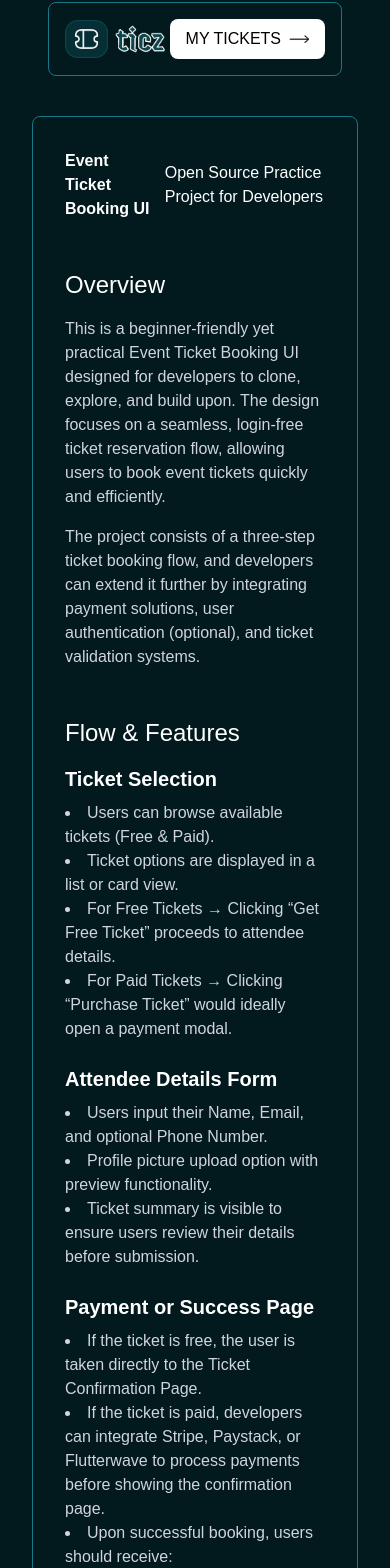
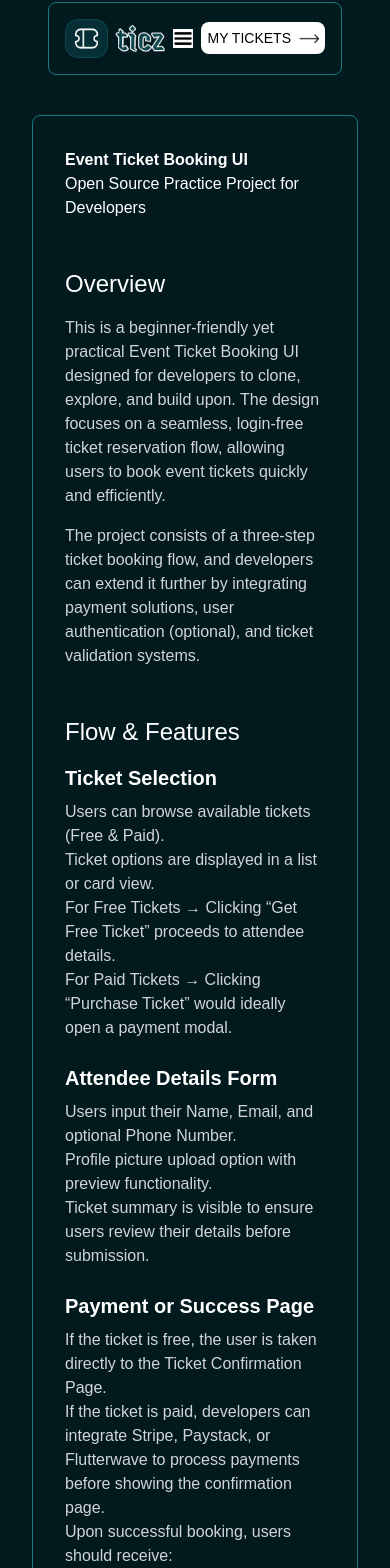
Before and after one commit to elizabeth-agada/hngx-stage2-ticketer, a Next.js app: page /about in a window 390 px wide. Shown: the part 70-1638 px from the top of the page. Built offline with nearby package versions, Linux system fonts and the light colour scheme.

Commit message:
added a menu for mobile

```diff
--- a/src/app/about/page.tsx
+++ b/src/app/about/page.tsx
@@ -1,3 +1,5 @@
+"use client"
+
 import React from "react";
 import Navbar from "../../components/Navbar";
 import Image from 'next/image';
@@ -11,7 +13,7 @@ const AboutPage = () => {
       <Navbar />
 
       <div className="max-w-3xl mx-auto border border-[#197686] rounded-lg p-8">
-      <header className="flex items-center mb-12 gap-2">
+      <header className="md:flex items-center mb-12 gap-2">
         <h1 className="font-bold">Event Ticket Booking UI</h1>
         <p className="">Open Source Practice Project for Developers</p>
       </header>
@@ -31,29 +33,29 @@ const AboutPage = () => {
         <div className="space-y-6">
           <div>
             <h3 className="text-xl font-semibold mb-2">Ticket Selection</h3>
-            <p className="text-gray-300">
-              <ul className="list-disc list-inside text-gray-300">
+            <div className="text-gray-300">
+              <ul className="md:list-disc list-inside text-gray-300">
                 <li>Users can browse available tickets (Free & Paid).</li>
                 <li>Ticket options are displayed in a list or card view.</li>
                 <li>For Free Tickets → Clicking “Get Free Ticket” proceeds to attendee details.</li>
                 <li>For Paid Tickets → Clicking “Purchase Ticket” would ideally open a payment modal.</li>
               </ul>
-            </p>
+            </div>
           </div>
           <div>
             <h3 className="text-xl font-semibold mb-2">Attendee Details Form</h3>
-            <p className="text-gray-300">
-              <ul className="list-disc list-inside text-gray-300">
+            <div className="text-gray-300">
+              <ul className="md:list-disc list-inside text-gray-300">
                 <li>Users input their Name, Email, and optional Phone Number.</li>
                 <li>Profile picture upload option with preview functionality.</li>
                 <li>Ticket summary is visible to ensure users review their details before submission.</li>
               </ul>
-            </p>
+            </div>
           </div>
           <div>
             <h3 className="text-xl font-semibold mb-2">Payment or Success Page</h3>
-            <p className="text-gray-300">
-              <ul className="list-disc list-inside text-gray-300">
+            <div className="text-gray-300">
+              <ul className="md:list-disc list-inside text-gray-300">
                 <li>If the ticket is free, the user is taken directly to the Ticket Confirmation Page.</li>
                 <li>If the ticket is paid, developers can integrate Stripe, Paystack, or Flutterwave to process payments before showing the confirmation page.</li>
                 <li>Upon successful booking, users should receive:</li>
@@ -61,7 +63,7 @@ const AboutPage = () => {
                 <li>An option to download the ticket as PDF or save it to their device.</li>
                 <li>An email confirmation containing ticket details.</li>
               </ul>
-            </p>
+            </div>
           </div>
         </div>
       </section>
@@ -73,7 +75,7 @@ const AboutPage = () => {
           <div>
             <h3 className="text-xl font-semibold mb-2">Frontend (Next.js or React)</h3>
             <div className="text-gray-300">
-              <ul className="list-disc list-inside text-gray-300">
+              <ul className="md:list-disc list-inside text-gray-300">
                 <li>Component Breakdown:</li>
                 <li>TicketCard.tsx → Displays ticket details</li>
                 <li>AttendeeForm.tsx → Captures user details</li>
@@ -86,18 +88,18 @@ const AboutPage = () => {
           </div>
           <div>
             <h3 className="text-xl font-semibold mb-2">Backend (Optional)</h3>
-            <p className="text-gray-300">
-              <ul className="list-disc list-inside text-gray-300">
+            <div className="text-gray-300">
+              <ul className="md:list-disc list-inside text-gray-300">
                 <li>If persistence is required, a backend can be built using:</li>
                 <li>Node.js & Express or Firebase Functions</li>
                 <li>Database: MongoDB, PostgreSQL, or Firebase Firestore</li>
               </ul>
-            </p>
+            </div>
           </div>
           <div>
             <h3 className="text-xl font-semibold mb-2">Payment Integration</h3>
             <div className="text-gray-300">
-              <ul className="list-disc list-inside text-gray-300">
+              <ul className="md:list-disc list-inside text-gray-300">
                 <li>For paid events, developers should integrate:</li>
                 <li>Stripe Checkout (for international transactions)</li>
                 <li>Paystack or Flutterwave (for African users)</li>
@@ -109,7 +111,7 @@ const AboutPage = () => {
 
       <section className="mb-12">
         <h2 className="text-2xl font-bold mb-4">What You&quot;ll Learn</h2>
-        <ul className="list-disc list-inside text-gray-300">
+        <ul className="md:list-disc list-inside text-gray-300">
           <li>File handling & validation (profile picture uploads).</li>
           <li>Dynamic UI updates based on ticket selection.</li>
           <li>Persisting bookings using local state or a backend.</li>
@@ -128,12 +130,12 @@ const AboutPage = () => {
         <Image src="/enjoy.png" alt="Logo" width={200} height={100} />
         </div>
 
-      <div className="text-center text-gray-400 border border-[#197686] rounded-md w-2/3 mx-auto p-4 flex gap-3 justify-center">
+      <div className="text-center text-gray-400 border border-[#197686] rounded-md md:w-2/3 mx-auto p-4 flex gap-3 justify-center">
         <a href="https://www.figma.com/design/GqUEg26IAJH1Q4WhteDdMO/Event-Ticket-Booking-UI-%E2%80%93-Open-Source-Practice-Project-%F0%9F%8E%9F%EF%B8%8F-(Community)?node-id=0-1&p=f&t=ferB4peixW7HD3rd-0" className="">
-        <button className="border border-[#197686] text-[#24A0B5] px-8 p-2 rounded-md">Design File</button>
+        <button className="border border-[#197686] text-[#24A0B5] md:px-8 p-2 rounded-md">Design File</button>
         </a>
         <a href="https://github.com/elizabeth-agada/hngx-stage2-ticketer" className="">
-        <button className="border border-[#197686] bg-[#24A0B5] text-[#FFFFFF] px-8 p-2 rounded-md">GitHub Code</button>
+        <button className="border border-[#197686] bg-[#24A0B5] text-[#FFFFFF] md:px-8 p-2 rounded-md">GitHub Code</button>
         </a>
       </div>
       </div>
--- a/src/components/Navbar.tsx
+++ b/src/components/Navbar.tsx
@@ -3,16 +3,27 @@
 import Link from "next/link";
 import Image from "next/image";
 import { usePathname } from "next/navigation";
+import { useState } from "react";
 
 export default function Navbar() {
   const pathname = usePathname();
+  const [isMenuOpen, setIsMenuOpen] = useState(false);
+
+  const toggleMenu = () => {
+    setIsMenuOpen(!isMenuOpen);
+  };
 
   return (
     <div className="py-10">
       <nav className="flex justify-between items-center p-4 px-4 border border-[#197686] rounded-lg bg-transparent mx-4 md:mx-32 text-[#B3B3B3]">
         <Image src="/logo.png" alt="Logo" width={100} height={50} />
 
-        <div className="hidden md:flex space-x-6">
+
+        <button className="md:hidden" onClick={toggleMenu}>
+          <Image src="/menu.png" alt="Menu" width={20} height={20} />
+        </button>
+
+        <div className={`${isMenuOpen ? 'block' : 'hidden'} md:flex md:space-x-6 absolute md:relative top-16 md:top-0 left-0 w-full md:w-auto bg-[#072429] border border-[#02191D] md:bg-transparent p-4 md:p-0`}>
           {[
             { name: "Events", path: "/" },
             { name: "My Tickets", path: "/tickets" },
@@ -23,14 +34,14 @@ export default function Navbar() {
               href={path}
               className={`${
                 pathname === path ? "text-white font-bold" : "text-[#B3B3B3]"
-              } hover:text-[#1b8094] transition-colors`}
+              } hover:text-[#1b8094] transition-colors block md:inline-block`}
             >
               {name}
             </Link>
           ))}
         </div>
 
-        <button className="px-4 py-2 flex items-center gap-2 bg-white text-black rounded-lg hover:bg-[#1b8094] transition-colors">
+        <button className="md:px-4 p-1.5 md:py-2 flex items-center gap-2 bg-white text-black rounded-lg hover:bg-[#1b8094] transition-colors text-sm">
           MY TICKETS
           <Image src="/arrow.png" alt="Logo" width={20} height={20} />
         </button>
```
Also changed, not shown: public/menu.png (added).
